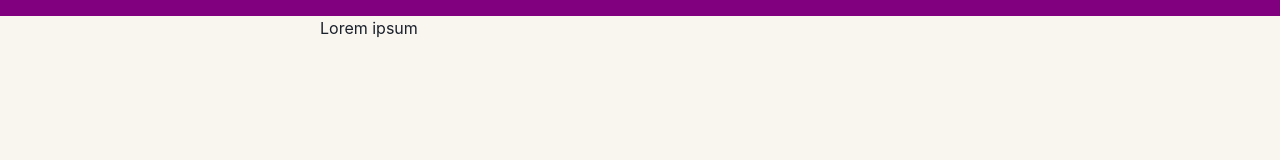
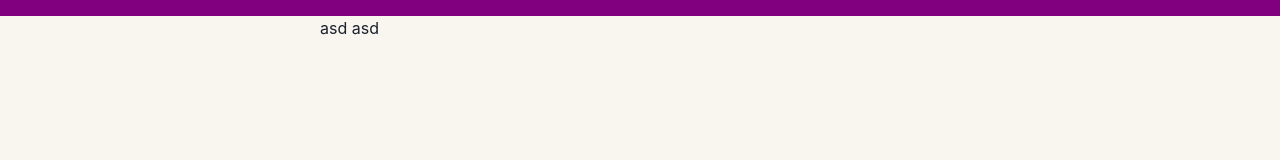
Before and after one commit to three-consulting/epoc-frontend, a Next.js app: page / in a window 1280 px wide. Shown: the top 160 px of the page. Built offline with nearby package versions, Linux system fonts and the light colour scheme.

Commit message:
chore: ilkka's first commit

```diff
--- a/pages/index.tsx
+++ b/pages/index.tsx
@@ -6,7 +6,7 @@ import { Box } from '@chakra-ui/react';
 const Home: NextPage = () => {
     return (
         <Layout>
-            <Box>Lorem ipsum</Box>
+            <Box>asd asd</Box>
         </Layout>
     );
 };
```
